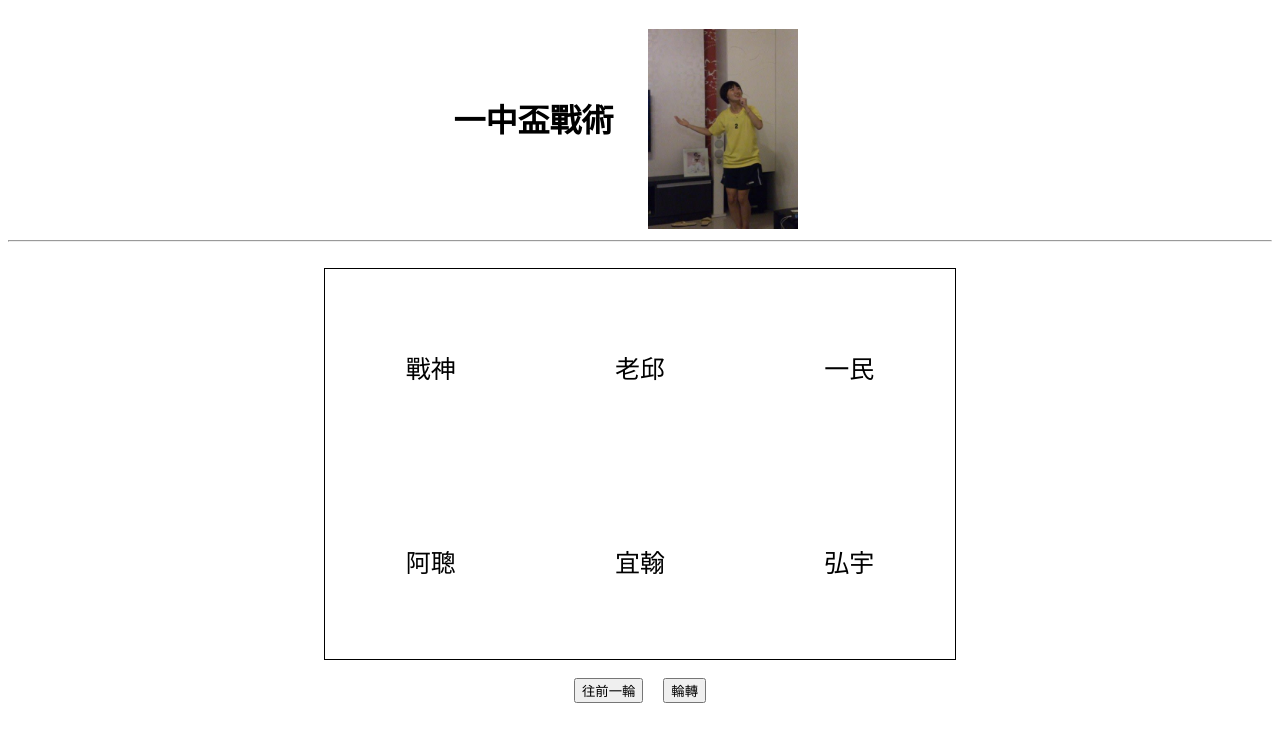
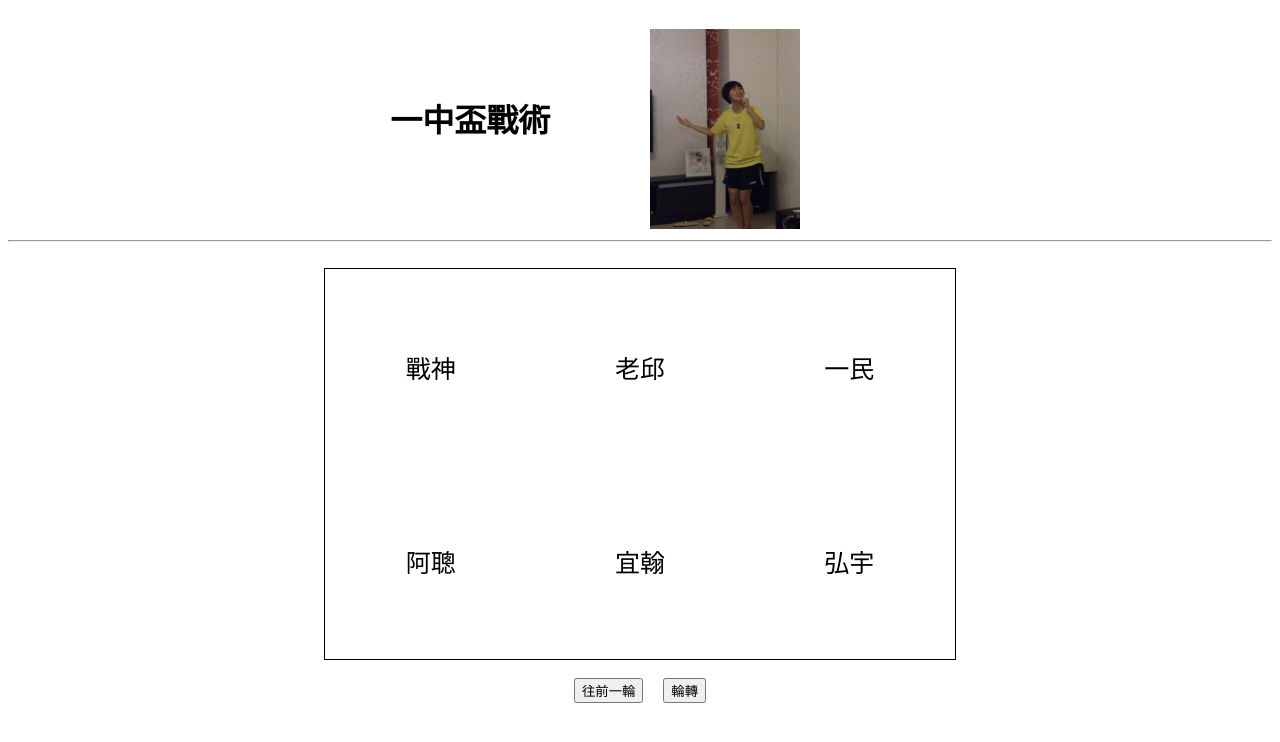
Before and after one commit to tdf5843/2017L-B, a plain HTML site: page index.html in a window 1280 px wide. Drawn offline with Linux system fonts and the light colour scheme.

Commit message:
Add files via upload

```diff
--- a/index.html
+++ b/index.html
@@ -52,7 +52,7 @@ function reverseturn() {
 
 </script>
 <div align="center">
-<table style="width:30%;">
+<table style="width:40%;">
 <tr>
 <td>
 	<h1>
```
